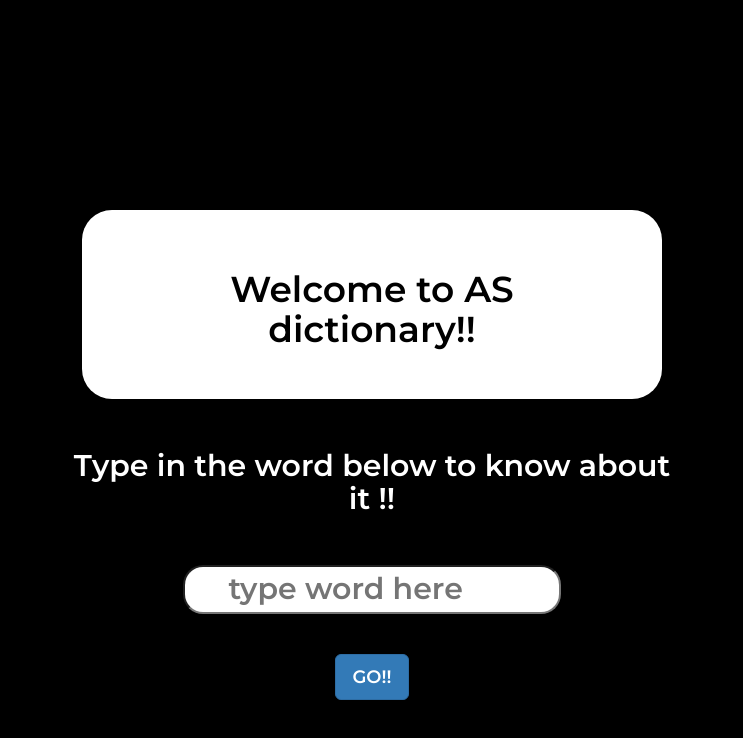
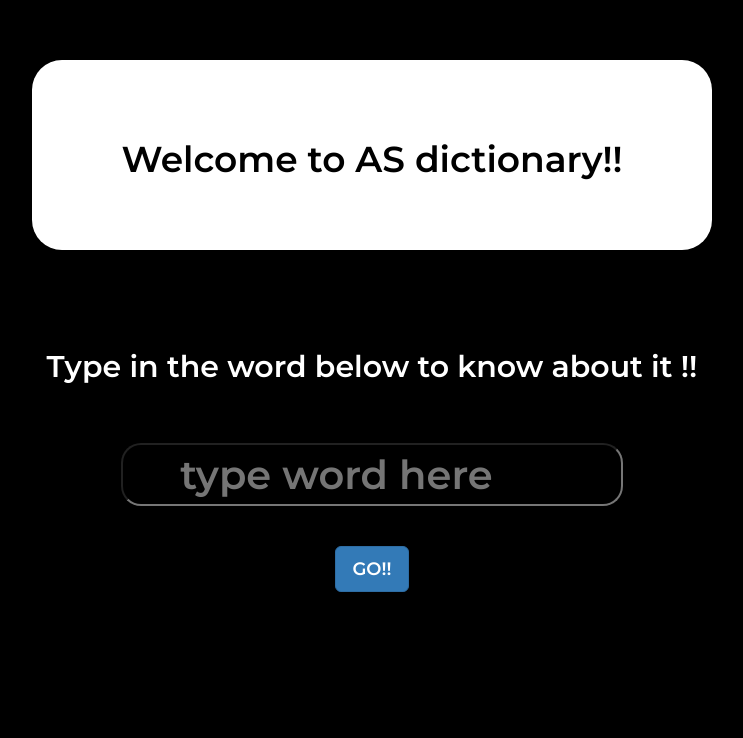
Before and after one commit to asmdspyder/dictionary, a plain HTML site: page index.html in a window 1280 px wide. Shown: the part 140-878 px from the top of the page, without its empty margins (268-1011 px from the left). Drawn offline with nearby package versions, Linux system fonts and the light colour scheme.

Commit message:
Add files via upload

```diff
--- a/styles.css
+++ b/styles.css
@@ -4,28 +4,32 @@ body{
   background-color:black;
   font-family:"Montserrat",sans-serif;
   margin: 200px;
-  padding: 100px;
+
 
 }
 
 .h1{
   background-color: white;
   color: black;
-  margin: 50px;
-  font-size: 100px;
-  padding: 40px;
+  margin: 100px;
+  font-size: 150px;
+  padding: 60px;
   border-radius: 30px;
 
 }
 
 h2{
   margin:30px;
+  font-size: 30px;
 }
 
 .input{
   margin: 20px;
   border-radius: 20px;
-  font-size: 30px;
+  font-size: 40px;
+  background-color: black;
+  margin-top: 30px;
+
 }
 
 button{
```
